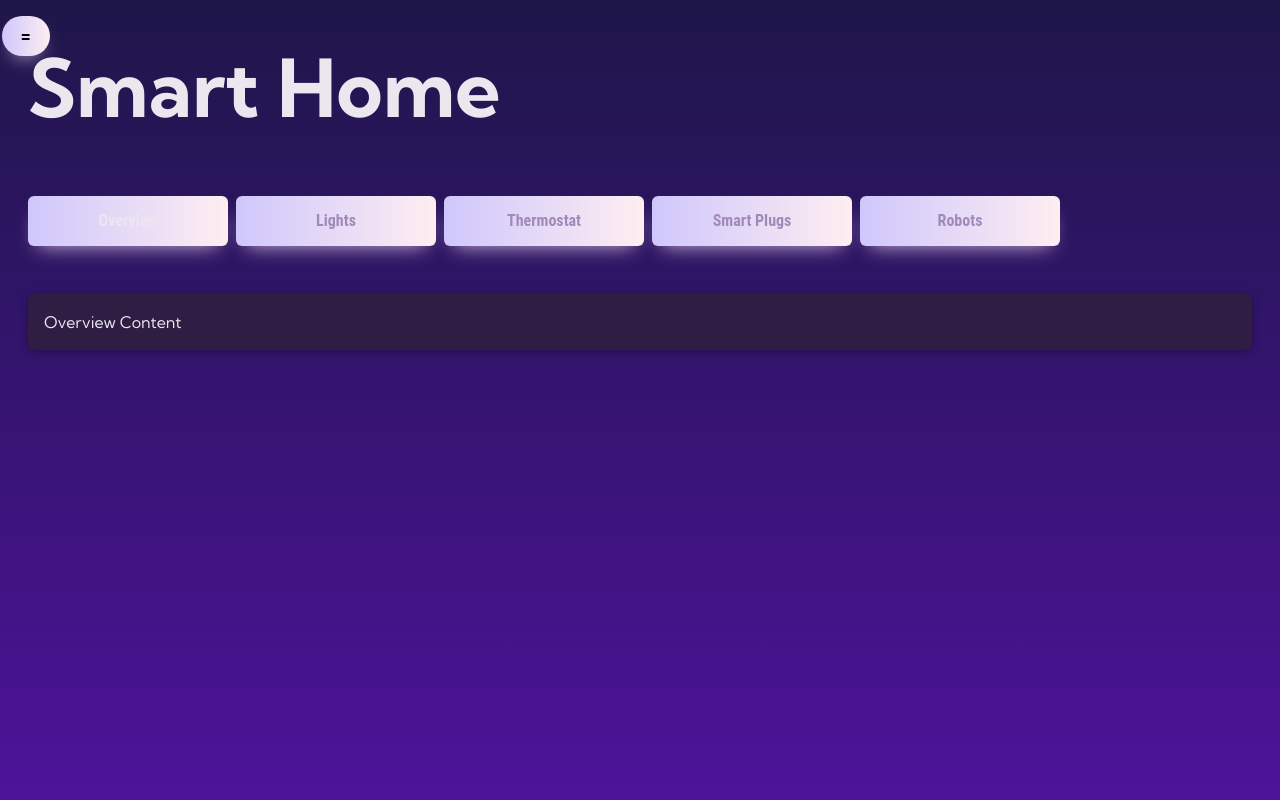
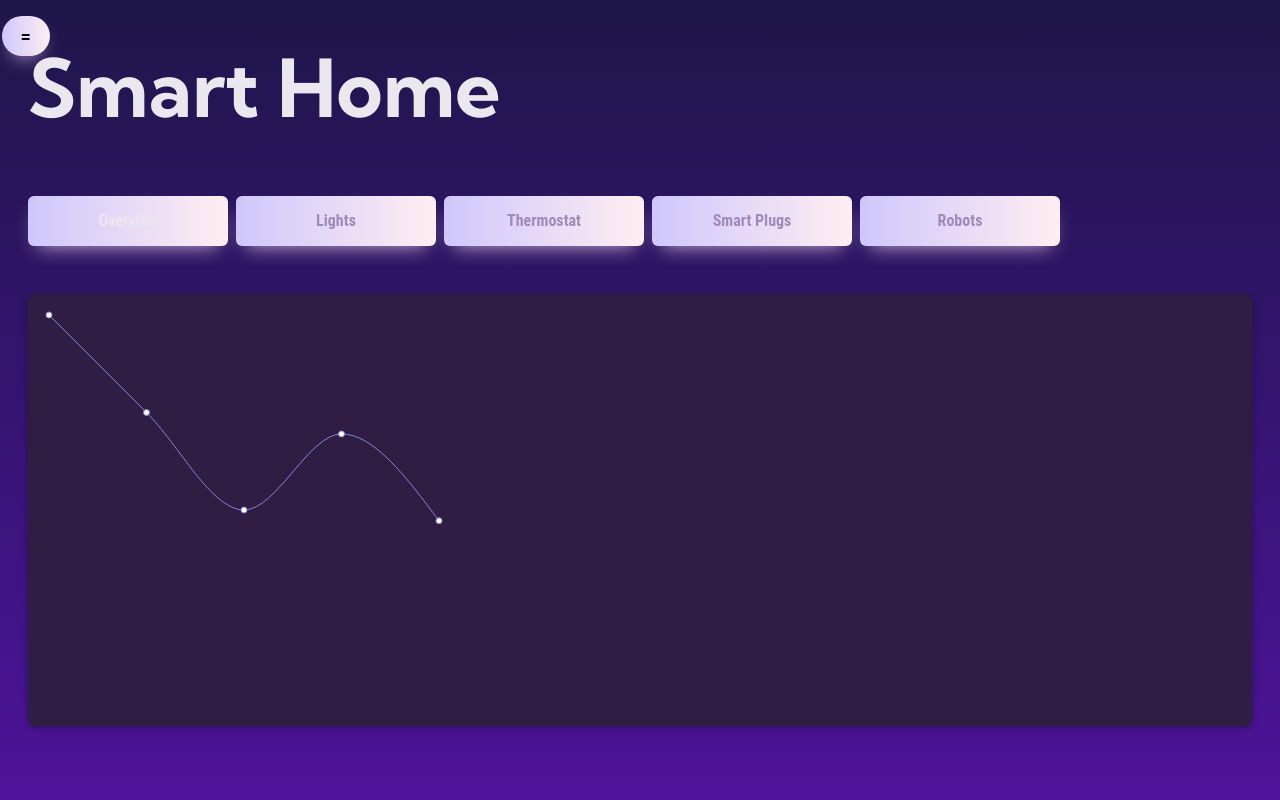
Before and after one commit to ChronicleWolfVR/Group7SoftwareEng, a React (Vite) app: page /home in a window 1280 px wide. Shown: the top 800 px of the page. Built offline with nearby package versions, Linux system fonts and the light colour scheme.

Commit message:
Graph on page

```diff
--- a/package.json
+++ b/package.json
@@ -13,6 +13,7 @@
     "react": "^19.0.0",
     "react-dom": "^19.0.0",
     "react-router-dom": "^7.1.5",
+    "recharts": "^2.15.1",
     "serve": "^14.2.4"
   },
   "devDependencies": {
--- a/src/components/HomePage/HomePage.jsx
+++ b/src/components/HomePage/HomePage.jsx
@@ -1,17 +1,18 @@
-import React, { useState } from 'react';
-import Title from '../Title/Title';
-import TabButton from './TabButton/TabButton';
-import './HomePage.css';
+import React, { useState } from "react";
+import Title from "../Title/Title";
+import TabButton from "./TabButton/TabButton";
+import Overiew from "../Overview/Overview";
+import "./HomePage.css";
 
 const HomePage = () => {
-  const [selectedTab, setSelectedTab] = useState('Overview');
+  const [selectedTab, setSelectedTab] = useState("Overview");
 
-  const tabs = ['Overview', 'Lights', 'Thermostat', 'Smart Plugs', 'Robots'];
+  const tabs = ["Overview", "Lights", "Thermostat", "Smart Plugs", "Robots"];
 
   return (
     <>
-    <button className="menu-button">=</button>
-    <div className="home-page">
+      <button className="menu-button">=</button>
+      <div className="home-page">
         <Title id="titlep2">Smart Home</Title>
         <menu id="examples">
           {tabs.map((tab) => (
@@ -25,11 +26,15 @@ const HomePage = () => {
           ))}
         </menu>
         <div id="tab-content">
-          {selectedTab === 'Overview' && <div>Overview Content</div>}
-          {selectedTab === 'Lights' && <div>Lights Content</div>}
-          {selectedTab === 'Thermostat' && <div>Thermostat Content</div>}
-          {selectedTab === 'Smart Plugs' && <div>Smart Plugs Content</div>}
-          {selectedTab === 'Robots' && <div>Robots Content</div>}
+          {selectedTab === "Overview" && (
+            <div>
+             <Overiew />
+            </div>
+          )}
+          {selectedTab === "Lights" && <div>Lights Content</div>}
+          {selectedTab === "Thermostat" && <div>Thermostat Content</div>}
+          {selectedTab === "Smart Plugs" && <div>Smart Plugs Content</div>}
+          {selectedTab === "Robots" && <div>Robots Content</div>}
         </div>
       </div>
     </>
--- /dev/null
+++ b/src/components/Overview/Overview.jsx
@@ -0,0 +1,21 @@
+import React, { useState } from "react";
+import "./Overview.css";
+import { LineChart, Line } from "recharts";
+
+const Overiew = () => {
+    const data = [
+        { name: "Page A", uv: 400, pv: 2400, amt: 2400 },
+        { name: "Page B", uv: 300, pv: 4567, amt: 1398 },
+        { name: "Page C", uv: 200, pv: 9800, amt: 9800 },
+        { name: "Page D", uv: 278, pv: 3908, amt: 2000 },
+        { name: "Page E", uv: 189, pv: 4800, amt: 2181 },
+      ];
+      return (
+            <LineChart width={400} height={400} data={data}>
+              <Line type="monotone" dataKey="uv" stroke="#8884d8" />
+            </LineChart>
+
+        );
+}
+
+export default Overiew;
```
Also changed, not shown: src/components/EnergyConsumption/EnergyConsumption.jsx (added, +28 -0 lines), src/components/EnergyConsumption/EnergyConsumption.css (added), src/components/Overview/Overview.css (added), 1 other file (tests, documents, lock files or other folders).
